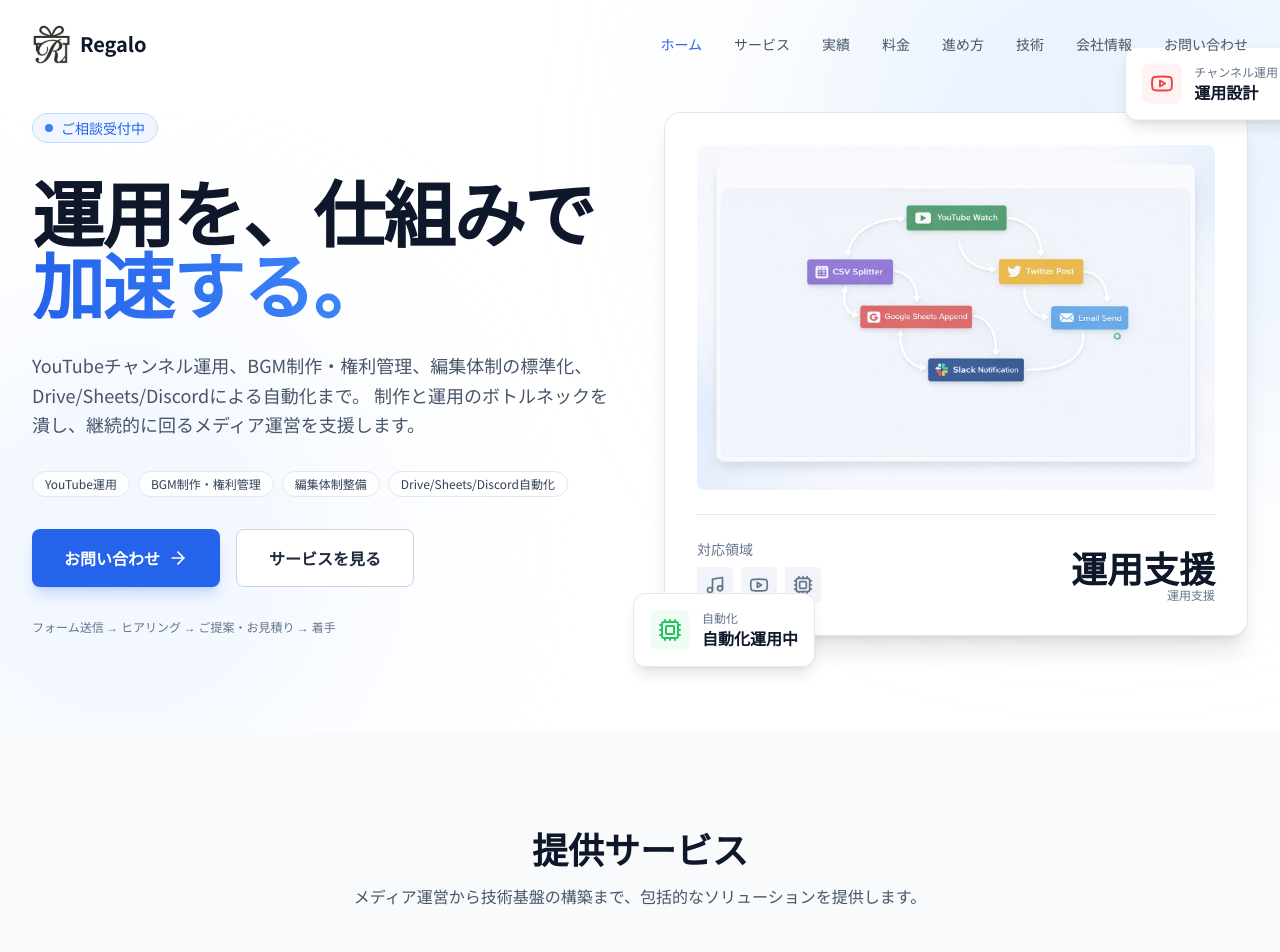
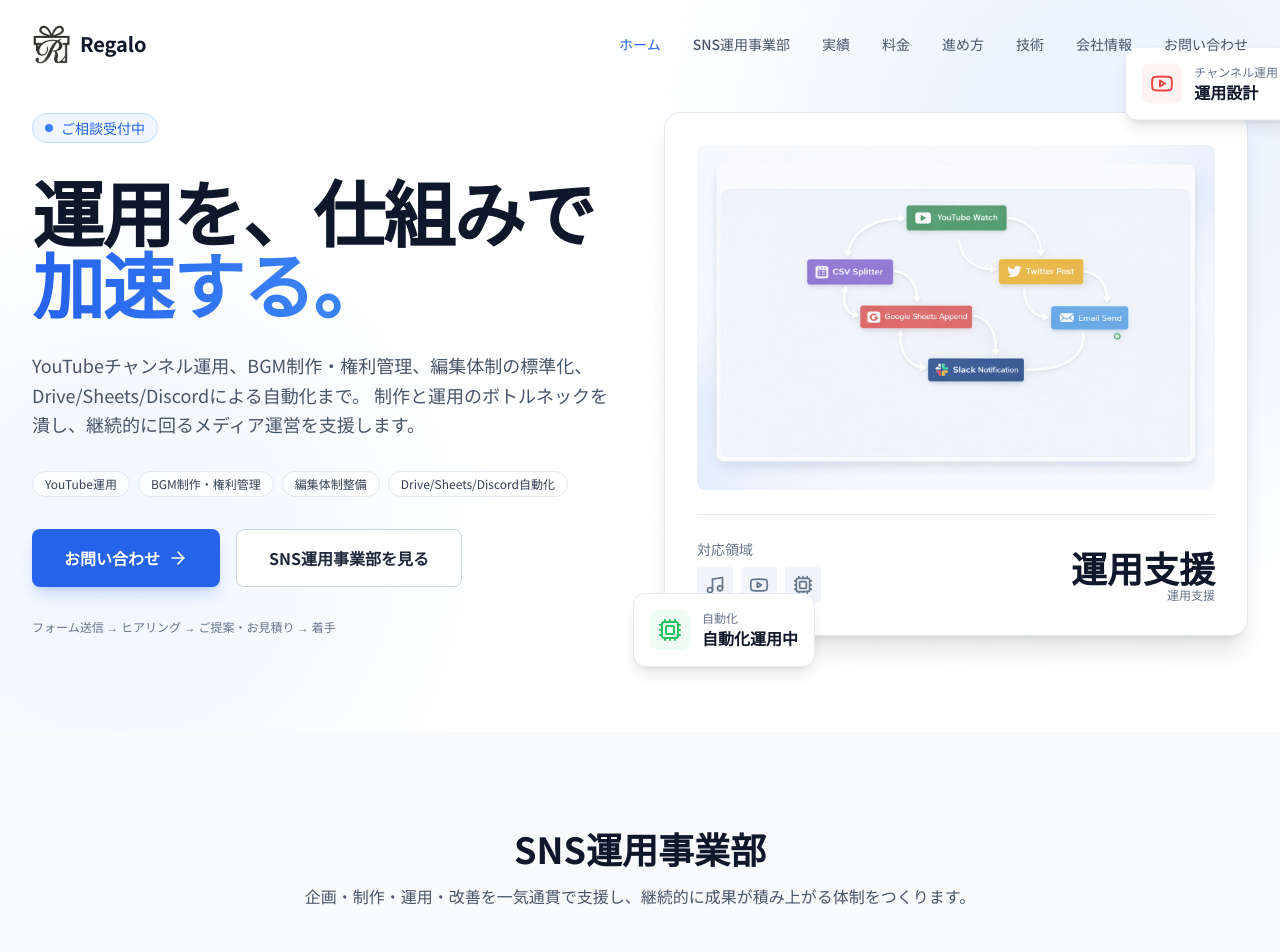
Before and after one commit to Regal753/Website, a React (Vite) app: page /contact in a window 1280 px wide. Shown: the top 952 px of the page. Built offline with nearby package versions, Linux system fonts and the light colour scheme.

Commit message:
feat: improve contact conversion CTA and add SNS運用事業部 heading navigation

```diff
--- a/components/Contact.tsx
+++ b/components/Contact.tsx
@@ -112,9 +112,29 @@ const Contact: React.FC = () => {
           </p>
           <p className="text-xs text-slate-500 mt-3">「*」は必須項目です。</p>
           {isSubmitted && (
-            <p className="mt-4 text-sm text-emerald-700 bg-emerald-50 border border-emerald-200 rounded-lg px-4 py-3 inline-block">
-              送信が完了しました。ご連絡までしばらくお待ちください。
-            </p>
+            <div className="mt-5 max-w-3xl mx-auto text-left rounded-xl border border-emerald-200 bg-emerald-50 px-5 py-4">
+              <p className="text-sm font-semibold text-emerald-800">送信が完了しました。お問い合わせありがとうございます。</p>
+              <p className="mt-1 text-sm text-emerald-900/90">
+                通常1〜3営業日以内にご連絡します。お急ぎの場合はお電話でも受け付けています。
+              </p>
+              <div className="mt-4 flex flex-col sm:flex-row gap-3">
+                {companyPhoneHref && (
+                  <a
+                    href={`tel:${companyPhoneHref}`}
+                    className="inline-flex items-center justify-center gap-2 rounded-lg bg-emerald-700 px-5 py-2.5 text-sm font-bold text-white hover:bg-emerald-800 transition-colors"
+                  >
+                    <Phone className="w-4 h-4" />
+                    電話する（{companyPhoneDisplay}）
+                  </a>
+                )}
+                <Link
+                  to="/"
+                  className="inline-flex items-center justify-center rounded-lg border border-emerald-300 bg-white px-5 py-2.5 text-sm font-bold text-emerald-800 hover:bg-emerald-100 transition-colors"
+                >
+                  トップへ戻る
+                </Link>
+              </div>
+            </div>
           )}
         </div>
 
--- a/components/Header.tsx
+++ b/components/Header.tsx
@@ -87,7 +87,7 @@ const Header: React.FC = () => {
             <button
               key={item.id}
               onClick={() => handleNavClick(item.id)}
-              className={`text-sm font-medium transition-colors hover:text-blue-600 ${
+              className={`text-sm font-medium whitespace-nowrap transition-colors hover:text-blue-600 ${
                 isActive(item.id) ? 'text-blue-600' : 'text-slate-600'
               }`}
             >
--- a/components/Hero.tsx
+++ b/components/Hero.tsx
@@ -59,7 +59,7 @@ const Hero: React.FC = () => {
               onClick={() => scrollToSection(SectionId.SERVICES)}
               className="w-full sm:w-auto px-8 py-4 bg-white hover:bg-slate-50 border border-slate-300 text-slate-800 font-semibold rounded-lg transition-all"
             >
-              サービスを見る
+              SNS運用事業部を見る
             </button>
           </div>
 
--- a/components/Services.tsx
+++ b/components/Services.tsx
@@ -81,9 +81,9 @@ const Services: React.FC = () => {
     <section id={SectionId.SERVICES} className="py-24 bg-slate-50 relative">
       <div className="max-w-7xl mx-auto px-4 sm:px-6 lg:px-8">
         <div className="text-center mb-16">
-          <h2 className="text-3xl md:text-4xl font-bold text-slate-900 mb-4">提供サービス</h2>
+          <h2 className="text-3xl md:text-4xl font-bold text-slate-900 mb-4">SNS運用事業部</h2>
           <p className="text-slate-600 max-w-2xl mx-auto">
-            メディア運営から技術基盤の構築まで、包括的なソリューションを提供します。
+            企画・制作・運用・改善を一気通貫で支援し、継続的に成果が積み上がる体制をつくります。
           </p>
         </div>
         <div className="space-y-0">
--- a/site.config.ts
+++ b/site.config.ts
@@ -47,7 +47,7 @@ export const siteConfig = {
   cases,
   navItems: [
     { id: SectionId.HOME, label: 'ホーム' },
-    { id: SectionId.SERVICES, label: 'サービス' },
+    { id: SectionId.SERVICES, label: 'SNS運用事業部' },
     { id: SectionId.CASES, label: '実績' },
     { id: SectionId.PRICING, label: '料金' },
     { id: SectionId.PROCESS, label: '進め方' },
```
